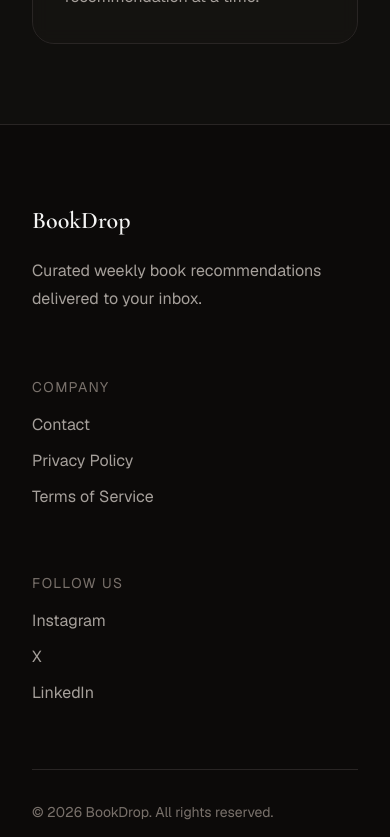
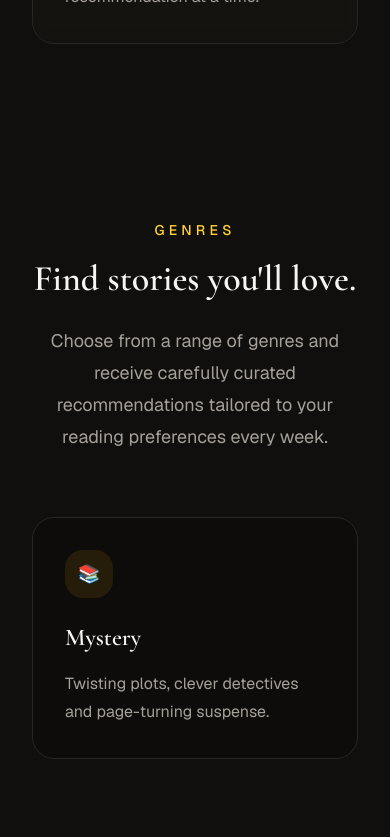
Before and after one commit to SobiahSelvarajah/ss-bookdrop, a Next.js app: page / in a window 390 px wide. Shown: the part 3140-3977 px from the top of the page. Built offline with nearby package versions, Linux system fonts and the light colour scheme.

Commit message:
feat: initial Genres component created, styled and responsive

```diff
--- a/src/app/page.tsx
+++ b/src/app/page.tsx
@@ -1,6 +1,6 @@
-import GenresCard from "@/components/sections/genres/GenresCard";
 import Hero from "@/components/sections/hero/Hero";
 import HowItWorks from "@/components/sections/how-it-works/HowItWorks";
+import Genres from "@/components/sections/genres/Genres";
 
 
 export default function Home() {
@@ -8,6 +8,7 @@ export default function Home() {
     <>
       <Hero />
       <HowItWorks />
+      <Genres />
     </>
   );
 }
--- /dev/null
+++ b/src/components/sections/genres/Genres.tsx
@@ -0,0 +1,16 @@
+import GenresIntro from "./GenresIntro";
+import GenresCard from "./GenresCard";
+
+
+export default function Genres() {
+    return (
+        <section id="genres" className="px-8 py-24">
+            <div className="mx-auto max-w-7xl">
+                <GenresIntro />
+                <div>
+                    <GenresCard />
+                </div>
+            </div>
+        </section>
+    )
+}
```
